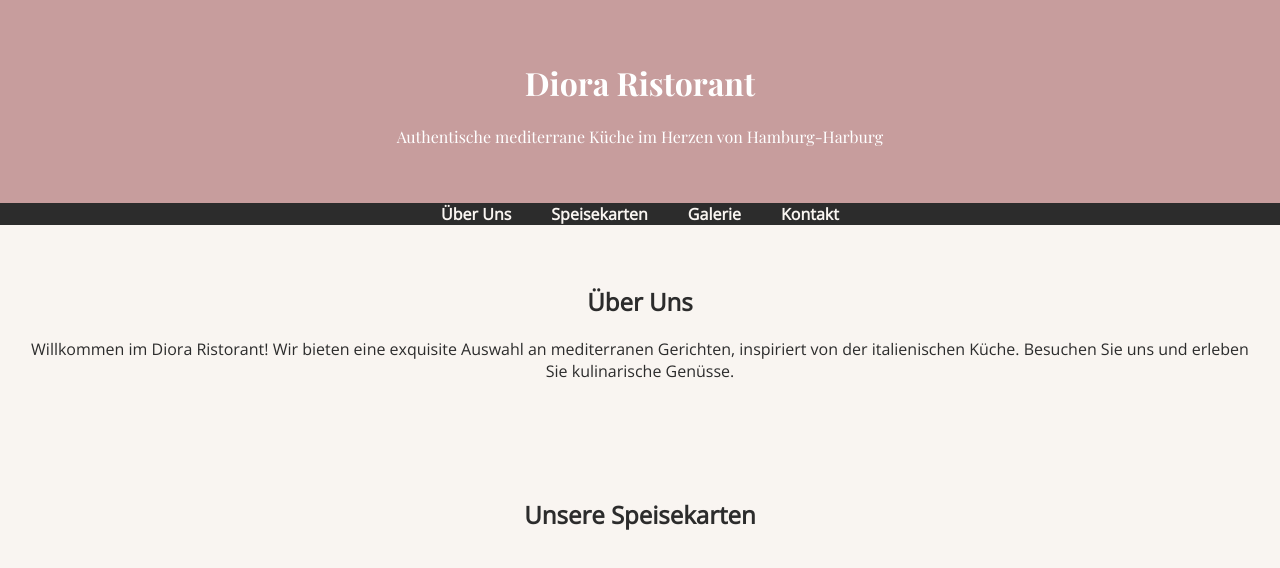
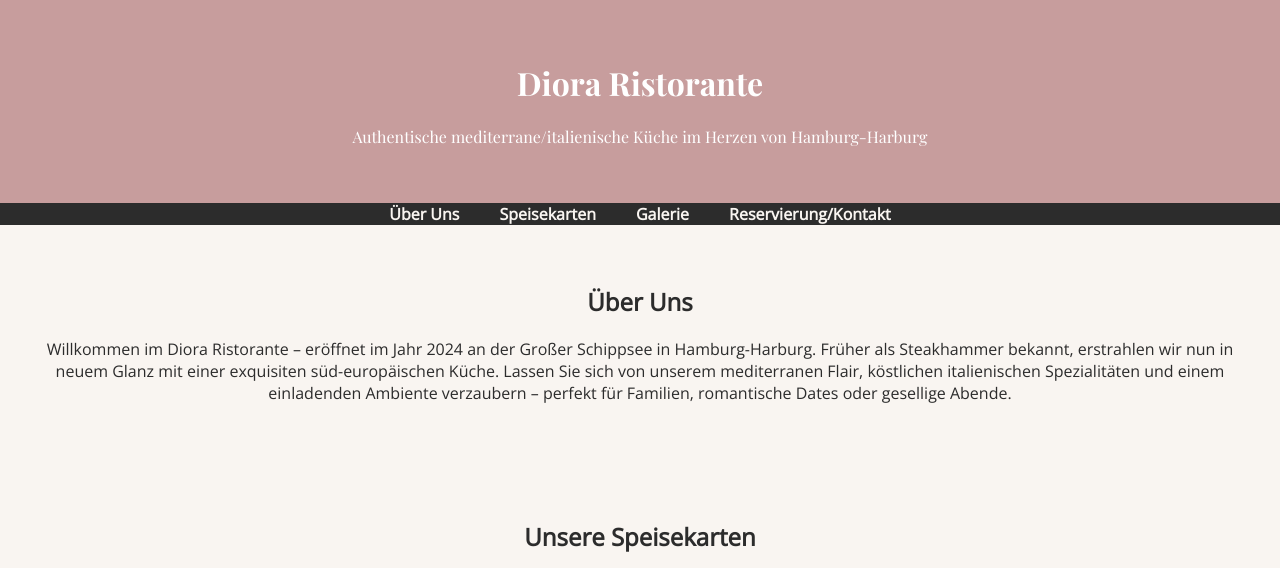
Before and after one commit to dioraharburg/restaurant-website, a plain HTML site: page index.html in a window 1280 px wide. Shown: the top 568 px of the page. Drawn offline with nearby package versions, Linux system fonts and the light colour scheme.

Commit message:
Update index.html

```diff
--- a/index.html
+++ b/index.html
@@ -3,7 +3,7 @@
 <head>
     <meta charset="UTF-8">
     <meta name="viewport" content="width=device-width, initial-scale=1.0">
-    <title>Diora Ristorant - Mediterrane Küche</title>
+    <title>Diora Ristorante</title>
     <!-- Google Fonts -->
     <link rel="stylesheet" href="https://fonts.googleapis.com/css2?family=Playfair+Display:wght@400;700&family=Open+Sans:wght@300;400&display=swap">
     <link rel="stylesheet" href="style.css">
@@ -11,8 +11,8 @@
 <body>
     <!-- Header -->
     <header>
-        <h1>Diora Ristorant</h1>
-        <p>Authentische mediterrane Küche im Herzen von Hamburg-Harburg</p>
+        <h1>Diora Ristorante</h1>
+        <p>Authentische mediterrane/italienische Küche im Herzen von Hamburg-Harburg</p>
     </header>
 
     <!-- Navigation -->
@@ -21,14 +21,15 @@
             <li><a href="#about">Über Uns</a></li>
             <li><a href="#menu">Speisekarten</a></li>
             <li><a href="#gallery">Galerie</a></li>
-            <li><a href="#contact">Kontakt</a></li>
+            <li><a href="#contact">Reservierung/Kontakt</a></li>
         </ul>
     </nav>
 
     <!-- Über Uns -->
     <section id="about">
         <h2>Über Uns</h2>
-        <p>Willkommen im Diora Ristorant! Wir bieten eine exquisite Auswahl an mediterranen Gerichten, inspiriert von der italienischen Küche. Besuchen Sie uns und erleben Sie kulinarische Genüsse.</p>
+        <p>Willkommen im Diora Ristorante – eröffnet im Jahr 2024 an der Großer Schippsee in Hamburg-Harburg. Früher als Steakhammer bekannt, erstrahlen wir nun in neuem Glanz mit einer exquisiten süd-europäischen Küche.
+             Lassen Sie sich von unserem mediterranen Flair, köstlichen italienischen Spezialitäten und einem einladenden Ambiente verzaubern – perfekt für Familien, romantische Dates oder gesellige Abende. </p>
     </section>
 
     <!-- Speisekarten -->
```
